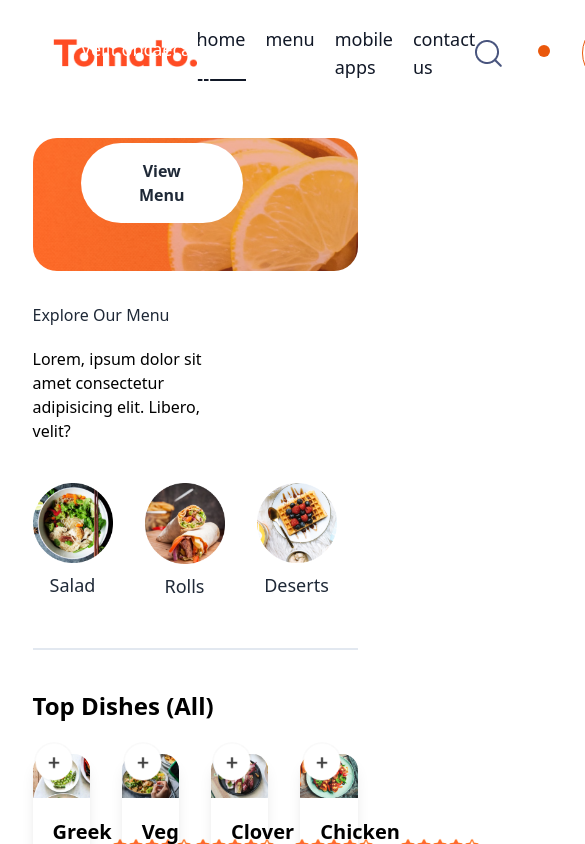
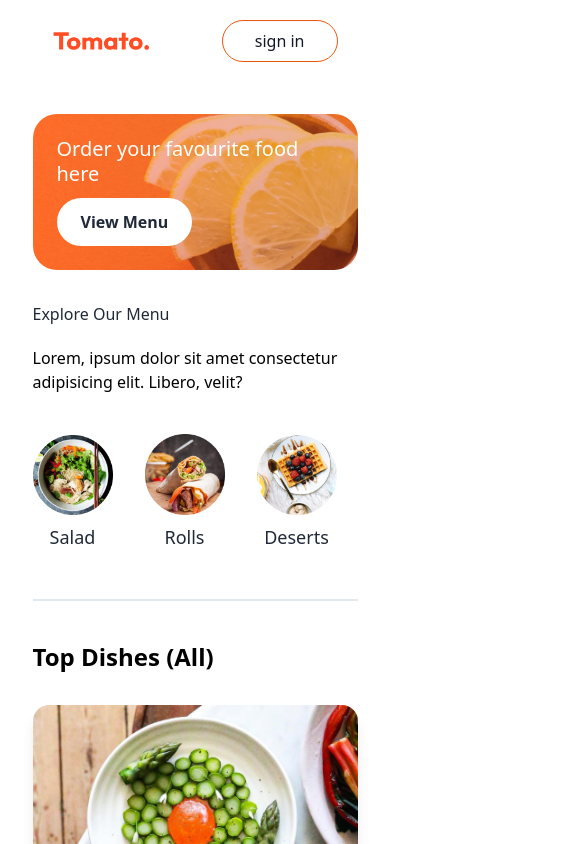
Before and after one commit to 1CL0UD/food-delivery-frontend, a React app: page / in a window 390 px wide. Shown: the top 844 px of the page, 585 px wide, since content can reach past the window. Built offline with nearby package versions, Linux system fonts and the light colour scheme; the HTML template or start-up script is replaced by a standard one.

Commit message:
made responsive

```diff
--- a/src/components/ExploreMenu.tsx
+++ b/src/components/ExploreMenu.tsx
@@ -9,7 +9,7 @@ const ExploreMenu = ({ category, setCategory }: Props) => {
   return (
     <div className="explore-menu flex flex-col gap-5" id="explore-menu">
       <h1 className="text-gray-800 font-medium">Explore Our Menu</h1>
-      <p className="explore-menu-desc max-w-[60%]">
+      <p className="explore-menu-desc max-w-full md:max-w-[50] lg:max-w-[60%]">
         Lorem, ipsum dolor sit amet consectetur adipisicing elit. Libero, velit?
       </p>
       <div className="explore-menu-list flex justify-between items-center gap-8 text-center my-5 mx-0 overflow-x-scroll no-scrollbar">
--- a/src/components/FoodDisplay.tsx
+++ b/src/components/FoodDisplay.tsx
@@ -10,7 +10,7 @@ const FoodDisplay = ({ category }: Props) => {
   return (
     <div className="food-display mt-8">
       <h2 className="text-2xl font-bold">Top Dishes ({category})</h2>
-      <div className="food-display-list grid grid-cols-4 mt-8 gap-8 gap-y-12">
+      <div className="food-display-list grid grid-cols-1 sm:grid-cols-2 md:grid-cols-3 lg:grid-cols-4 mt-8 gap-8 gap-y-12">
         {food_list.map((item) =>
           category === 'All' || category === item.category ? (
             <FoodItem key={item._id} item={item} />
--- a/src/components/Footer.tsx
+++ b/src/components/Footer.tsx
@@ -6,8 +6,8 @@ const Footer = () => {
       className="footer text-gray-200 bg-gray-800 flex flex-col items-center gap-4 py-4 px-[8vw] pt-20"
       id="footer"
     >
-      <div className="footer-content w-full grid grid-cols-4 gap-20 mb-8">
-        <div className="flex flex-col items-start gap-4 col-span-2">
+      <div className="footer-content w-full grid md:grid-cols-4 grid-cols-2 gap-20 mb-8">
+        <div className="flex flex-col items-start gap-4 md:col-span-2">
           <img src={assets.logo} alt="Logo" />
           <p>
             Lorem ipsum dolor sit amet consectetur adipisicing elit. Autem
--- a/src/components/Header.tsx
+++ b/src/components/Header.tsx
@@ -1,15 +1,15 @@
 const Header = () => {
   return (
-    <div className="header rounded-3xl my-8 mx-auto bg-contain relative">
-      <div className="header-contents animate-fadein absolute flex flex-col items-start gap-4 w-1/2 bottom-12 left-12">
-        <h2 className="text-white font-medium text-6xl leading-tight mb-1">
+    <div className="header hover:scale-105 h-[40vw] rounded-3xl my-8 mx-auto bg-contain relative">
+      <div className="header-contents animate-fadein absolute flex flex-col items-start gap-2 md:gap-4 w-3/4 md:w-2/3 bottom-6 lg:bottom-12 left-6 lg:left-12">
+        <h2 className="text-white font-medium text-xl sm:text-2xl md:text-6xl xl:text-6xl leading-tight mb-1">
           Order your favourite food here
         </h2>
-        <p className="text-white text-lg mb-2">
+        <p className="text-white hidden lg:block text-lg mb-2">
           Lorem ipsum dolor sit amet consectetur adipisicing elit. Velit
           obcaecati aperiam, ipsam nostrum ea qui.
         </p>
-        <button className="text-gray-800 border-none font-semibold py-4 px-12 bg-white text-md rounded-full">
+        <button className="hover:scale-110 text-gray-800 border-none font-semibold py-3 md:py-4 px-6 md:px-12 bg-white text-md rounded-full">
           View Menu
         </button>
       </div>
--- a/src/components/Navbar.tsx
+++ b/src/components/Navbar.tsx
@@ -5,8 +5,8 @@ const Navbar = () => {
   const [menu, setMenu] = useState('home');
   return (
     <div className="p-5 flex justify-between items-center">
-      <img src={assets.logo} alt="logo" className="w-36" />
-      <ul className="navbar-menu flex list-none gap-5 text-gray-900 text-lg">
+      <img src={assets.logo} alt="logo" className="w-24 md:w-36" />
+      <ul className="navbar-menu hidden lg:flex list-none gap-5 text-gray-900 text-lg">
         <li
           onClick={() => {
             setMenu('home');
@@ -41,8 +41,8 @@ const Navbar = () => {
         </li>
       </ul>
       <div className="navbar-right flex items-center gap-10">
-        <img src={assets.search_icon} alt="" />
-        <div className="navbar-search-icon relative">
+        <img className="hidden sm:block" src={assets.search_icon} alt="" />
+        <div className="navbar-search-icon relative hidden sm:block">
           <img src={assets.basket_icon} alt="" />
           <div className="dot absolute min-w-3 min-h-3 bg-orange-600 rounded-full -top-2 -right-2"></div>
         </div>
--- a/src/index.css
+++ b/src/index.css
@@ -40,7 +40,6 @@ a {
 }
 
 .header {
-  height: 34vw;
   background: url('assets/header_img.png') no-repeat;
 }
 
```
